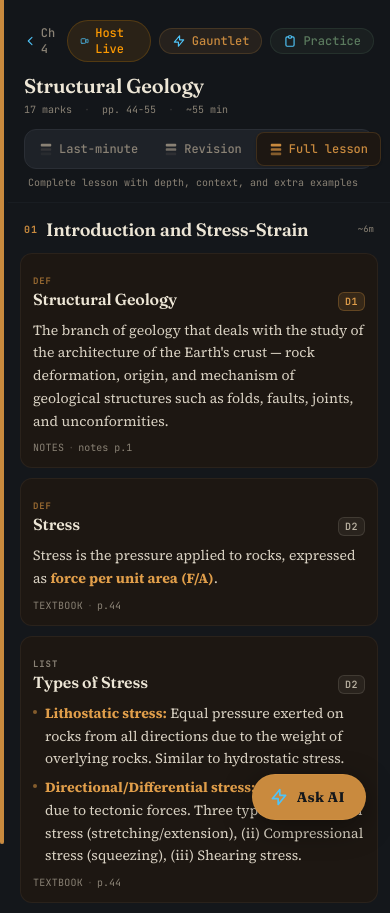
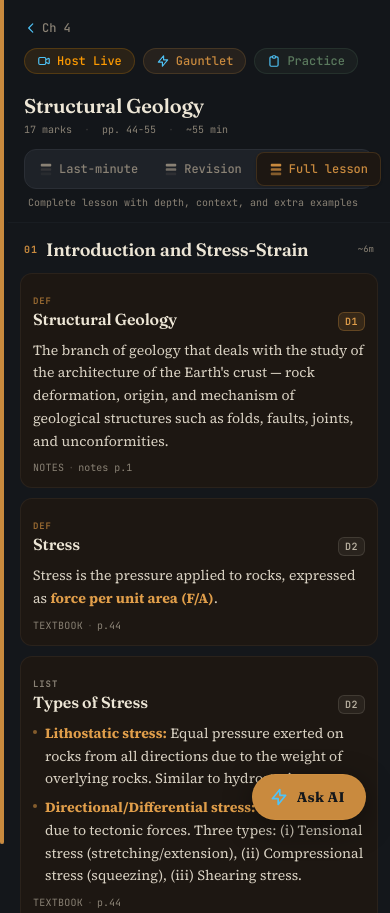
Before and after one commit to rudra6155/geologymaxxing, a Next.js app: page /12/structural-geology in a window 390 px wide. Shown: the top 913 px of the page. Built offline with nearby package versions, Linux system fonts and the light colour scheme; no server answers.

Commit message:
fix: resolve cramped header elements on mobile in ChapterView

```diff
--- a/src/components/chapter/ChapterView.tsx
+++ b/src/components/chapter/ChapterView.tsx
@@ -24,14 +24,14 @@ export function ChapterView({ chapter }: ChapterViewProps) {
     <>
       <CoreSampleRail />
 
-      <main className="min-h-dvh pl-2 pb-12">
+    <main className="min-h-dvh pl-2 pb-32">
         {/* Header */}
         <header className="px-4 pt-5 pb-3 sticky top-0 z-30 bg-basalt/95 backdrop-blur-sm border-b border-basalt-lighter/30">
-          <div className="flex items-center justify-between mb-3">
+          <div className="flex flex-col gap-3 mb-4 sm:flex-row sm:items-center sm:justify-between">
             <Link
               href="/12"
               className="inline-flex items-center gap-1 text-chalk-muted text-xs font-medium
-                         hover:text-chalk transition-colors"
+                         hover:text-chalk transition-colors w-fit shrink-0"
               style={{ fontFamily: 'var(--font-mono)' }}
             >
               <svg className="w-3.5 h-3.5" fill="none" viewBox="0 0 24 24" stroke="currentColor" strokeWidth={2}>
@@ -40,10 +40,10 @@ export function ChapterView({ chapter }: ChapterViewProps) {
               Ch {chapter.chapterNumber}
             </Link>
 
-            <div className="flex items-center gap-2">
+            <div className="flex items-center gap-2 overflow-x-auto hide-scrollbar pb-1 -mx-4 px-4 sm:mx-0 sm:px-0">
               <Link
                 href={`/12/${chapter.slug}/live/host`}
-                className="inline-flex items-center gap-1.5 text-xs font-medium text-amber-500
+                className="shrink-0 inline-flex items-center gap-1.5 text-xs font-medium text-amber-500
                            bg-amber-500/10 border border-amber-500/20 rounded-full px-3 py-1
                            hover:bg-amber-500/15 transition-colors"
                 style={{ fontFamily: 'var(--font-mono)' }}
@@ -55,7 +55,7 @@ export function ChapterView({ chapter }: ChapterViewProps) {
               </Link>
               <Link
                 href={`/12/${chapter.slug}/gauntlet`}
-                className="inline-flex items-center gap-1.5 text-xs font-medium text-core
+                className="shrink-0 inline-flex items-center gap-1.5 text-xs font-medium text-core
                            bg-core/10 border border-core/20 rounded-full px-3 py-1
                            hover:bg-core/15 transition-colors"
                 style={{ fontFamily: 'var(--font-mono)' }}
@@ -68,7 +68,7 @@ export function ChapterView({ chapter }: ChapterViewProps) {
 
               <Link
                 href={`/12/${chapter.slug}/practice`}
-                className="inline-flex items-center gap-1.5 text-xs font-medium text-moss
+                className="shrink-0 inline-flex items-center gap-1.5 text-xs font-medium text-moss
                            bg-moss/10 border border-moss/20 rounded-full px-3 py-1
                            hover:bg-moss/15 transition-colors"
                 style={{ fontFamily: 'var(--font-mono)' }}
```
